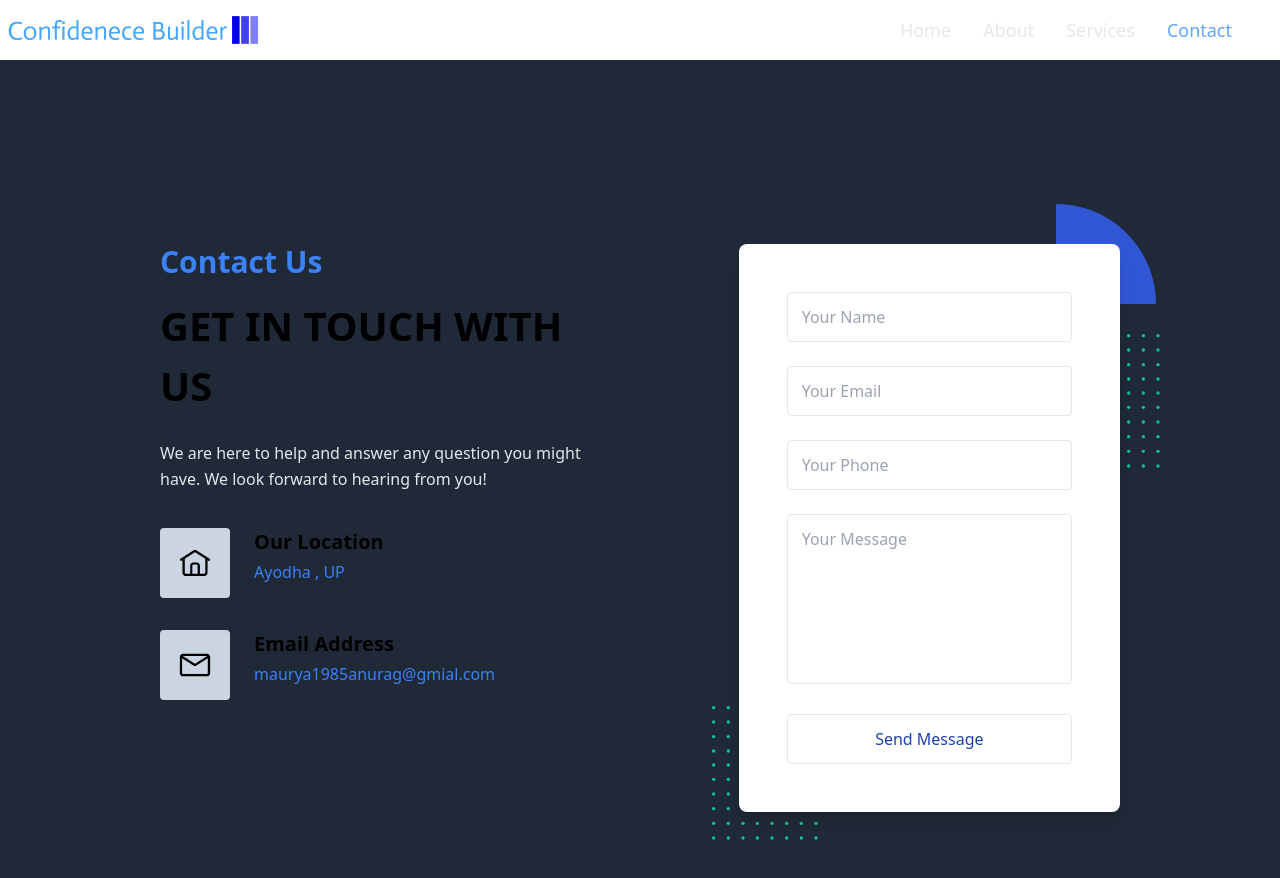
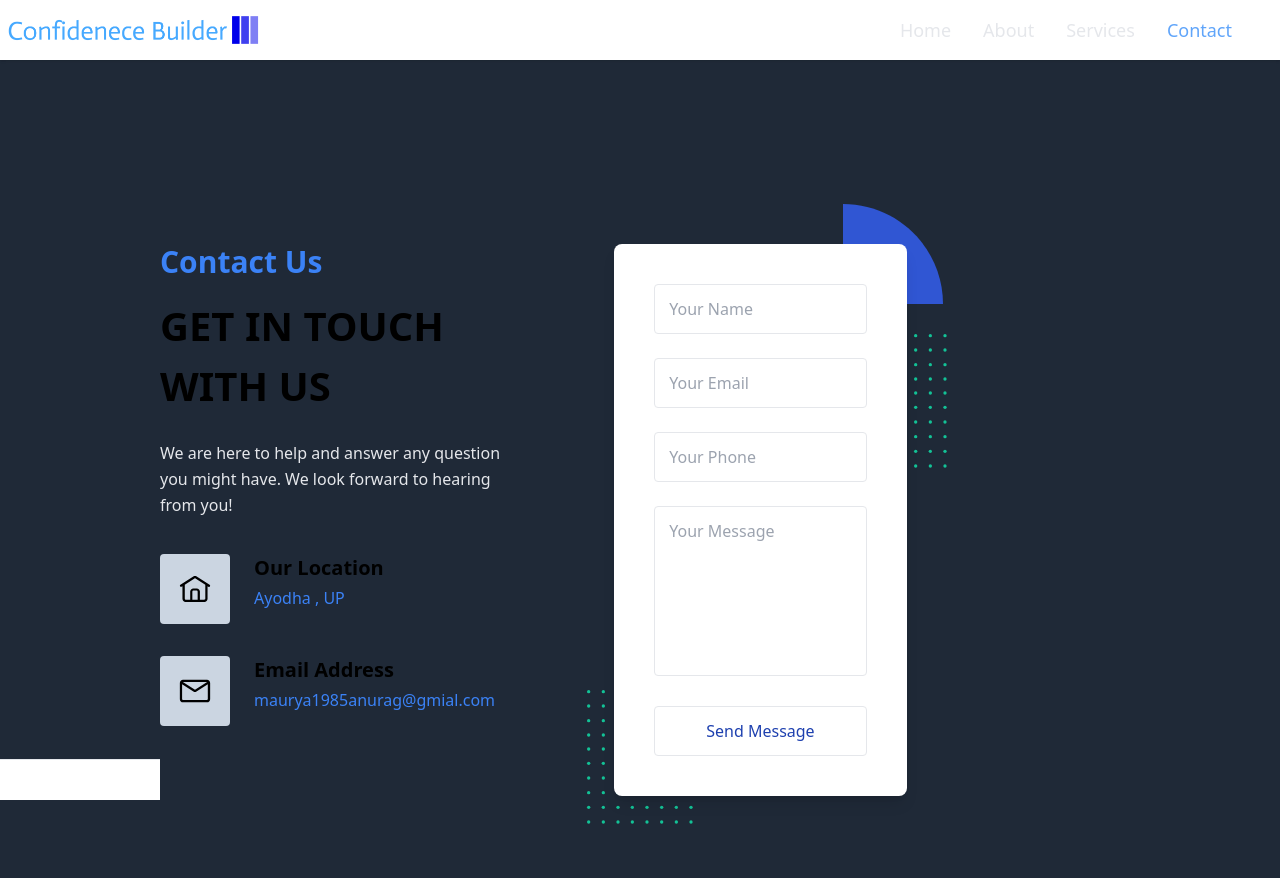
Before and after one commit to nigdifg/ConfidenceBulider, a React (Vite) app: page /contact in a window 1280 px wide. Shown: the top 878 px of the page. Built offline with nearby package versions, Linux system fonts and the light colour scheme.

Commit message:
contact page resposniveness

```diff
--- a/src/components/Contact.jsx
+++ b/src/components/Contact.jsx
@@ -3,8 +3,8 @@
 const Contact = () => {
   return (
     <div>
-      <section className="flex flex-col relative z-10 overflow-hidden bg-gray-800 px-40 py-20 dark:bg-dark lg:py-[120px]">
-        <div className="container">
+      <section className="relative mb-10 z-10 overflow-hidden sm:ml-40 bg-gray-800 px-30 py-10 dark:bg-dark lg:py-[120px]">
+        <div className="container flex sm:w-2/3">
           <div className="-mx-4 flex flex-wrap lg:justify-between">
             <div className="w-full px-4 lg:w-1/2 xl:w-6/12">
               <div className="mb-12 max-w-[570px]">
@@ -70,8 +70,8 @@
                 </div>
               </div>
             </div>
-            <div className="w-full px-4 lg:w-1/2 xl:w-5/12">
-              <div className="relative rounded-lg bg-white p-8 shadow-lg dark:bg-dark-2 sm:p-12">
+            <div className="w-full px-4 lg:w-1/2 sm:w-3/4 xl:w-5/12">
+              <div className="relative rounded-lg bg-white p-8 shadow-lg dark:bg-dark-2 sm:p-10">
                 <form method="POST" action="https://getform.io/f/95a757b5-53ec-4c8a-898b-332f059c2b0d">
                   <ContactInputBox
                     type="text"
--- a/src/components/Home.jsx
+++ b/src/components/Home.jsx
@@ -8,7 +8,7 @@
 import anshuman from '../assest/anshuman.jpeg';
 function Home() {
     return (
-      <div className="bg-gray-800">
+      <div className="overflow-hidden bg-gray-800">
     <div className="flex flex-col justify-between md:flex-row md:px-12 lg:px-20 p-30 dark:bg-gray-800 transition duration-500">
         <div className="text-container md:mt-10 md:w-1/3 mx-auto px-4 lg:px-8">
           <h2 className="text-black bg-gray-200 dark:bg-gray-700 rounded-md px-2 inline-block text-3xl dark:text-white my-4">
--- a/src/components/Services.jsx
+++ b/src/components/Services.jsx
@@ -9,7 +9,7 @@
 
       <div>
 
-    <div className="pt-10 bg-gray-800">
+    <div className="pt-10 relative z-10 bg-gray-800">
   <div className="header">
     <h1 className="text-4xl font-extrabold text-center text-black dark:text-white">We've got you <span className="text-tmk-blue">covered.</span></h1>
     <p className="w-full px-8 mx-auto my-4 font-light text-center text-black dark:text-white md:w-1/2 lg:w-1/3">
```
